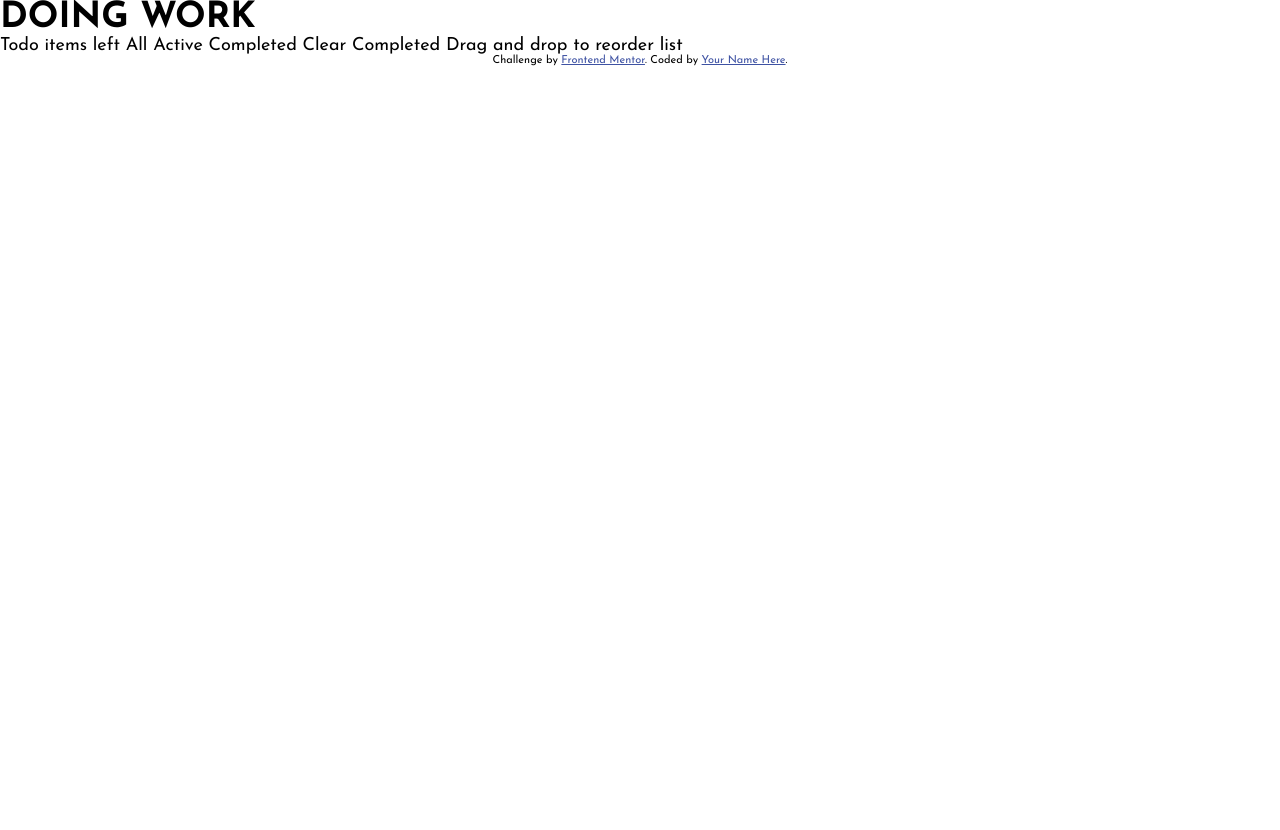
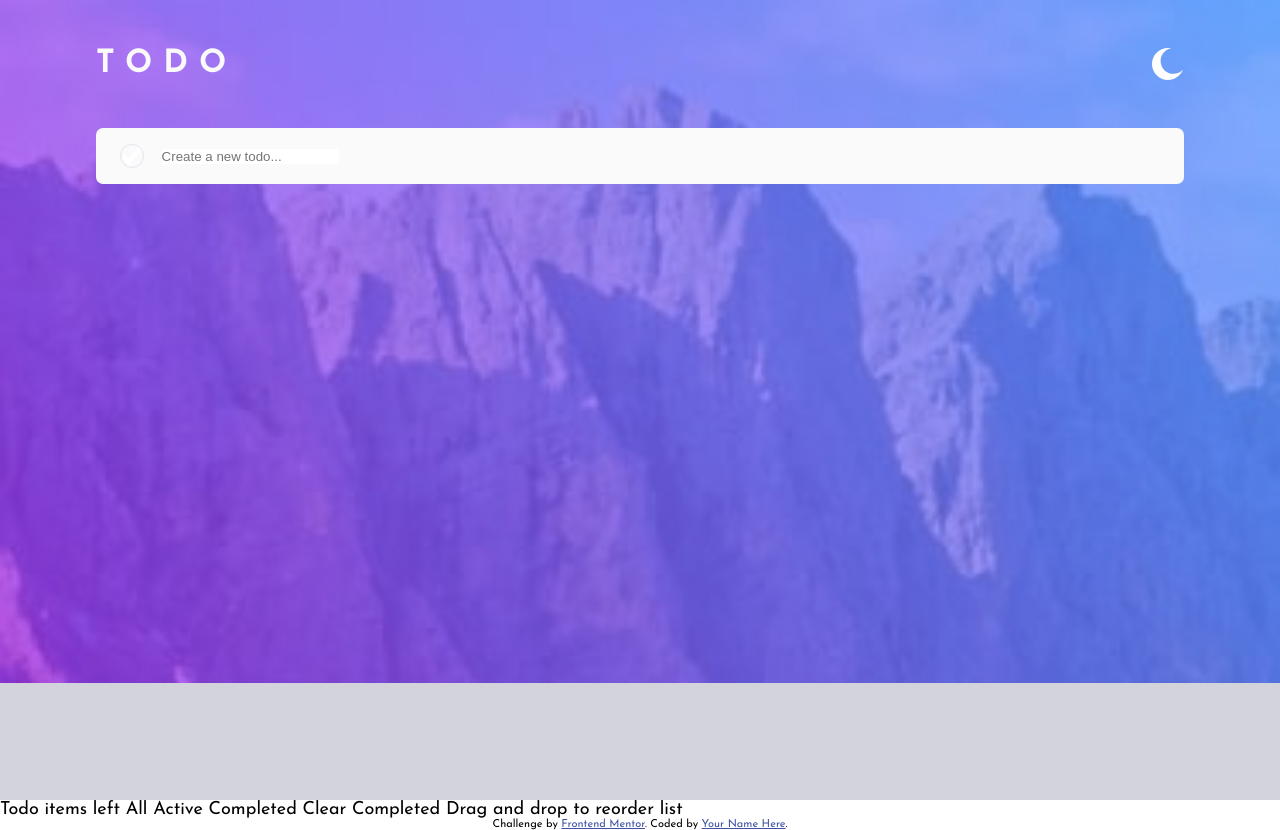
Before and after one commit to Yohanr19/todo-app, a React (Create React App) app: page / in a window 1280 px wide. Before the commit the page ends 800 px from the top, so only its background shows below. Built offline with nearby package versions, Linux system fonts and the light colour scheme.

Commit message:
added Header component

```diff
--- a/src/App.js
+++ b/src/App.js
@@ -1,8 +1,17 @@
+
+import './styles/app.css'
+import Header from "./Header";
+import iconCheck from './images/icon-check.svg'
 
 function App() {
   return (
-    <div className="App">
-        <h1>DOING WORK</h1>
+    <div className="app light-bg">
+      <Header />
+      <form className='create-todo'>
+          <img src={iconCheck} className='check-create' alt='check'/>
+          <label for='new-todo'></label>
+          <input type='text'  id='new-todo' className='todo-input' required placeholder='Create a new todo...'></input>
+      </form>
     </div>
   );
 }
--- /dev/null
+++ b/src/Header.js
@@ -0,0 +1,16 @@
+
+import React from 'react'
+import moonIcon from "./images/icon-moon.svg"
+import sunIcon from "./images/icon-sun.svg"
+import './styles/app.css'
+
+function Header() {
+    return (
+        <header className='header'>
+        <h1 className='title'>todo</h1>
+        <img className='theme-icon' src={moonIcon} alt='theme'/>
+        </header>
+    )
+}
+
+export default Header
--- a/src/index.js
+++ b/src/index.js
@@ -1,6 +1,6 @@
 import React from 'react';
 import ReactDOM from 'react-dom';
-import './index.css';
+import './styles/index.css';
 import App from './App';
 
 
--- /dev/null
+++ b/src/styles/app.css
@@ -0,0 +1,54 @@
+.app{
+        background-size: contain;
+        background-repeat: no-repeat;
+        min-height: 100vh;
+}
+.light-bg{
+    background-image: url(../images/bg-mobile-light.jpg);
+    background-color: var(--LTlightGrayishBlue);
+}
+.dark-bg {
+    background-image: url(../images/bg-mobile-dark.jpg);
+    background-color: var(--DTveryDarkBlue);
+}
+header{
+    width: 85%;
+    margin: 0 auto;
+    padding: 3rem 0;
+
+    display: flex;
+    justify-content: space-between;
+    align-items: center;
+}
+.title{
+    text-transform: uppercase;
+    color: var(--LTveryLightGray);
+    letter-spacing: 0.55ch;
+    font-size: 2rem;
+}
+.theme-icon{
+    width: 2rem;
+    height: 2rem;
+}
+.create-todo{
+    position: relative;
+    width: 85%;
+    margin: 0 auto;
+    margin-bottom: 0.5rem;
+    background-color: var(--LTveryLightGray);
+    padding: 1rem 0.5rem;
+    border-radius: 7px;
+    display: flex;
+    place-items: center;
+}
+.todo-input{
+    margin-left: 1.1rem ;
+    border: none;
+}
+.check-create{
+    margin-left: 1rem;
+    width: 1.5rem;
+    height: 1.5rem;
+    border-radius: 50%;
+    border:1px solid var(--LTveryGrayishBlue);
+}
```
Also changed, not shown: src/styles/index.css (renamed from src/index.css).
